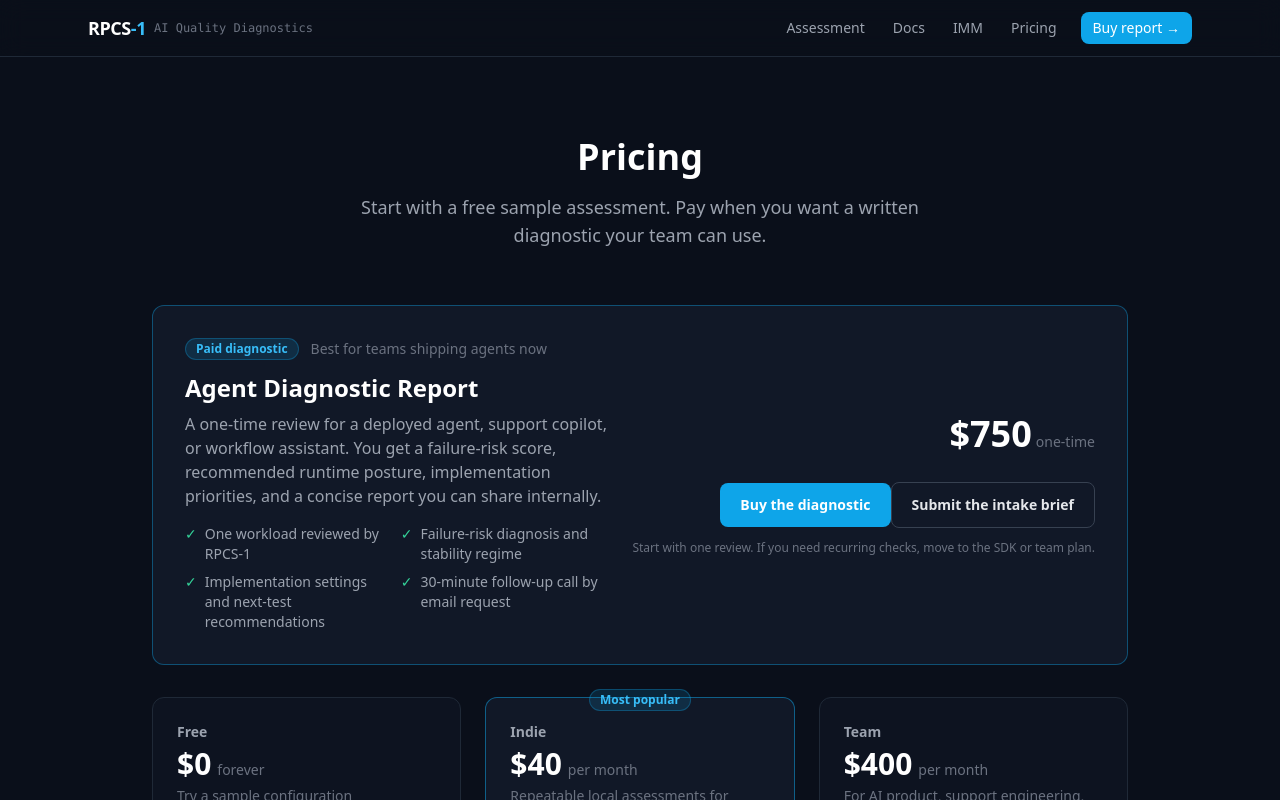
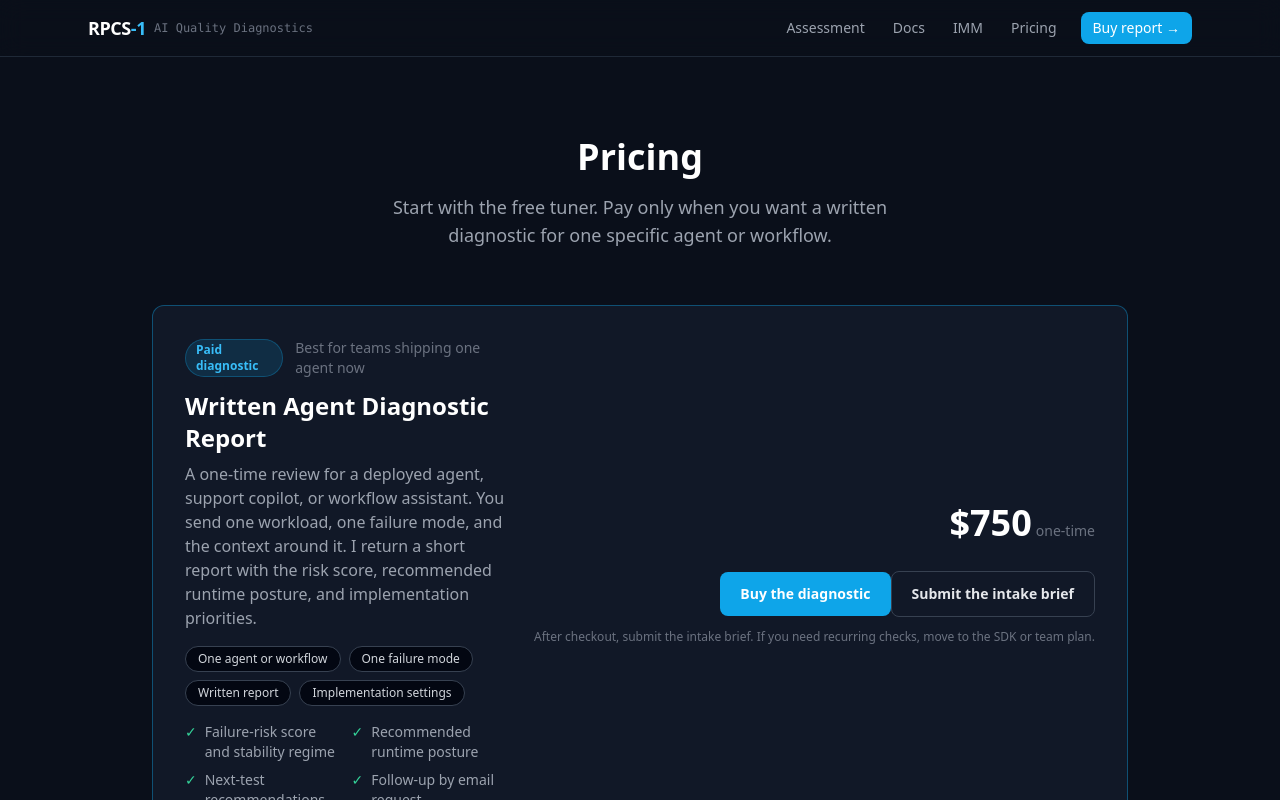
Before and after one commit to travisbergen2/rpcs1-sdk, a Next.js app in the folder packages/web/: page /pricing in a window 1280 px wide. Shown: the top 800 px of the page. Built offline with nearby package versions, Linux system fonts and the light colour scheme.

Commit message:
perf: narrow diagnostic pricing funnel

```diff
--- a/packages/web/app/checkout/success/page.tsx
+++ b/packages/web/app/checkout/success/page.tsx
@@ -21,7 +21,7 @@ export default function CheckoutSuccessPage({ searchParams }: CheckoutSuccessPag
       </h1>
       <p className="text-gray-400 mb-8">
         {isDiagnostic
-          ? 'Your payment went through. Submit the brief now so I can review the agent you want diagnosed.'
+          ? 'Your payment went through. Submit the brief now so I can review one agent or workflow.'
           : 'Your access email is on its way. Check your inbox (and spam folder just in case).'}
       </p>
       <div className="rounded-lg border border-gray-800 bg-gray-900 p-6 text-left mb-8">
--- a/packages/web/app/diagnostic/page.tsx
+++ b/packages/web/app/diagnostic/page.tsx
@@ -4,7 +4,7 @@ import { DiagnosticIntakeForm } from '@/components/DiagnosticIntakeForm';
 
 export const metadata: Metadata = {
   title: 'Diagnostic Brief',
-  description: 'Submit the agent details needed for an RPCS-1 paid diagnostic report.',
+  description: 'Submit the single agent or workflow details needed for an RPCS-1 paid diagnostic report.',
 };
 
 export default function DiagnosticPage() {
@@ -14,12 +14,12 @@ export default function DiagnosticPage() {
         <section>
           <p className="text-xs font-mono text-sky-400 mb-3">paid diagnostic intake</p>
           <h1 className="text-4xl sm:text-5xl font-bold text-white leading-tight mb-5">
-            Submit the agent you want diagnosed.
+            Submit one agent or workflow.
           </h1>
           <p className="text-lg text-gray-400 leading-relaxed max-w-2xl mb-8">
-            Use this brief whether you&apos;ve already paid or you want to request the diagnostic
-            first. I use the details to produce a failure-risk score, recommended runtime posture,
-            and implementation priorities for the workload you actually ship.
+            Use this brief whether you&apos;ve already paid or want to buy the report next. I use
+            the details to produce a failure-risk score, recommended runtime posture, and
+            implementation priorities for the workload you actually ship.
           </p>
           <div className="rounded-2xl border border-gray-800 bg-gray-900/50 p-6 sm:p-8 mb-8">
             <h2 className="text-lg font-semibold text-white mb-4">What helps most</h2>
@@ -33,8 +33,8 @@ export default function DiagnosticPage() {
           <div className="rounded-2xl border border-sky-500/20 bg-sky-500/5 p-6 sm:p-8">
             <p className="text-xs font-mono text-sky-400 mb-2">what you get</p>
             <p className="text-gray-300 leading-relaxed">
-              A concise diagnostic report you can hand to your team, plus a clearer decision on
-              whether the agent should be more cautious, more grounded, or less eager to commit.
+              A concise report you can hand to your team, plus a clearer decision on whether the
+              agent should be more cautious, more grounded, or less eager to commit.
             </p>
             <div className="mt-6 flex flex-col sm:flex-row gap-3">
               <Link
--- a/packages/web/app/pricing/page.tsx
+++ b/packages/web/app/pricing/page.tsx
@@ -5,7 +5,7 @@ import { Card, CardContent } from '@/components/ui/Card';
 
 export const metadata: Metadata = {
   title: 'Pricing',
-  description: 'RPCS-1 pricing — free sample assessment, paid diagnostic report, and team workflows.',
+  description: 'RPCS-1 pricing — free sample assessment, a one-time written diagnostic, and team workflows.',
 };
 
 const TIERS = [
@@ -69,7 +69,7 @@ export default function PricingPage() {
       <div className="text-center mb-14">
         <h1 className="text-3xl sm:text-4xl font-bold text-white mb-4">Pricing</h1>
         <p className="text-gray-400 text-lg max-w-xl mx-auto">
-          Start with a free sample assessment. Pay when you want a written diagnostic your team can use.
+          Start with the free tuner. Pay only when you want a written diagnostic for one specific agent or workflow.
         </p>
       </div>
 
@@ -78,20 +78,28 @@ export default function PricingPage() {
           <div>
             <div className="flex items-center gap-3 mb-3">
               <Badge variant="paid">Paid diagnostic</Badge>
-              <span className="text-sm text-gray-500">Best for teams shipping agents now</span>
+              <span className="text-sm text-gray-500">Best for teams shipping one agent now</span>
             </div>
-            <h2 className="text-2xl font-bold text-white mb-2">Agent Diagnostic Report</h2>
+            <h2 className="text-2xl font-bold text-white mb-2">Written Agent Diagnostic Report</h2>
             <p className="text-gray-400 max-w-2xl">
               A one-time review for a deployed agent, support copilot, or workflow assistant.
-              You get a failure-risk score, recommended runtime posture, implementation priorities,
-              and a concise report you can share internally.
+              You send one workload, one failure mode, and the context around it. I return a
+              short report with the risk score, recommended runtime posture, and implementation
+              priorities.
             </p>
+            <div className="mt-4 flex flex-wrap gap-2">
+              {['One agent or workflow', 'One failure mode', 'Written report', 'Implementation settings'].map((item) => (
+                <span key={item} className="rounded-full border border-gray-700 bg-gray-950 px-3 py-1 text-xs text-gray-300">
+                  {item}
+                </span>
+              ))}
+            </div>
             <ul className="mt-4 grid sm:grid-cols-2 gap-2 text-sm text-gray-400">
               {[
-                'One workload reviewed by RPCS-1',
-                'Failure-risk diagnosis and stability regime',
-                'Implementation settings and next-test recommendations',
-                '30-minute follow-up call by email request',
+                'Failure-risk score and stability regime',
+                'Recommended runtime posture',
+                'Next-test recommendations',
+                'Follow-up by email request',
               ].map((feature) => (
                 <li key={feature} className="flex gap-2">
                   <span className="text-emerald-400">✓</span>
@@ -119,7 +127,7 @@ export default function PricingPage() {
               Submit the intake brief
             </Link>
             <p className="mt-3 text-xs text-gray-500">
-              Start with one review. If you need recurring checks, move to the SDK or team plan.
+              After checkout, submit the intake brief. If you need recurring checks, move to the SDK or team plan.
             </p>
           </div>
         </div>
@@ -190,11 +198,11 @@ export default function PricingPage() {
           {[
             {
               q: 'What do I get with the diagnostic?',
-              a: 'A written scorecard, failure-risk diagnosis, recommended runtime posture, and implementation priorities for the agent you submit.',
+              a: 'A written scorecard for one agent or workflow, with the failure mode, recommended runtime posture, and implementation priorities.',
             },
             {
               q: 'Can I start free?',
-              a: 'Yes. The web tuner includes a free sample assessment. Use it to test the workflow before paying for a report.',
+              a: 'Yes. The web tuner includes a free sample assessment. Use it to test the workflow before paying for a written report.',
             },
             {
               q: 'What is the free tier rate limit?',
```
